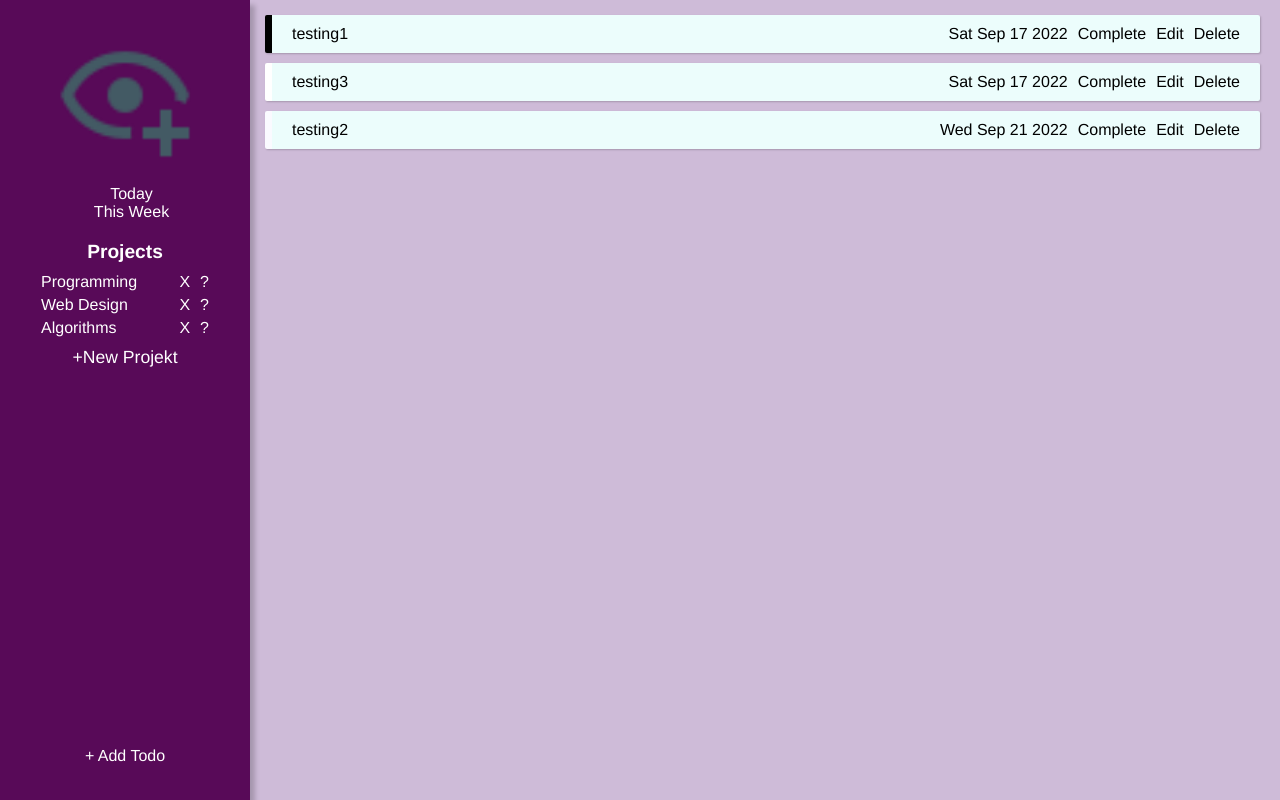
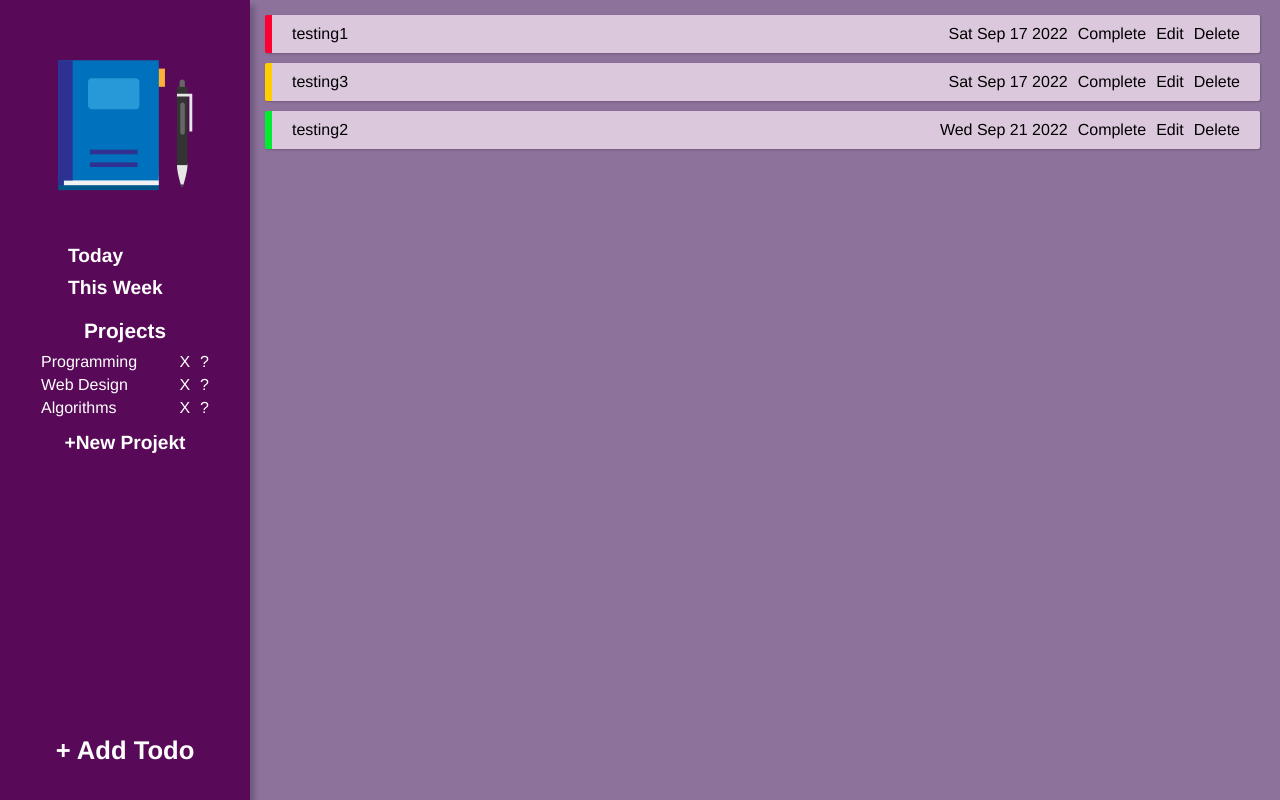
Before and after one commit to limaxophobiac/odintodo, a website built with webpack: page dist/index.html in a window 1280 px wide. Built offline with nearby package versions, Linux system fonts and the light colour scheme.

Commit message:
prettier

```diff
--- a/src/style.css
+++ b/src/style.css
@@ -4,15 +4,16 @@
     --headerTextColor: white;
     --sidebarColor: rgb(88, 10, 88);
     --sidebarTextColor: white;
-    --containerBackground: rgb(206, 187, 216);
+    --containerBackground: rgb(141, 114, 156);
+    --popupBackground: rgb(206, 187, 216);
 
-    --doBoxColor: rgb(236, 253, 252);
-    --doBoxHoverColor: rgb(200, 200, 210);
+    --doBoxColor: rgb(220, 200, 220);
+    --doBoxHoverColor: rgb(255, 235, 255);
     --doBoxTextColor: black;
 
-    --highPriority: black;
-    --midPriority: rgb(255, 255, 255);
-    --lowPriority: rgb(250, 250, 255);
+    --highPriority: rgb(255, 0, 50);
+    --midPriority: rgb(255, 205, 0);
+    --lowPriority: rgb(0, 235, 50);
 }
 
 * {
@@ -41,14 +42,16 @@ button {
 }
 
 #addToDo{
+    font-size: 1.6rem;
     margin-top: auto;
     margin-bottom: 10px;
+    font-weight: bold;
 }
 
 #topcontainer{
     display: grid;
     grid-template-columns: 250px minmax(660px, 4fr);
-    grid-template-rows: 175px 1fr;
+    grid-template-rows: 1fr;
     min-height: 100vh;
     gap: 0px;
 }
@@ -57,26 +60,16 @@ button {
 #logoContainer{
     background-color: var(--sidebarColor);
     color: var(--sidebarTextColor);
-    grid-column: 1/ 2;
-    grid-row: 1/ 2;
+
     display: flex;
     align-items: center;
     justify-content: center;
 }
 
 #leftSidebar img{
-   width: 70%;
+   width: 100%;
 }
 
-
-#hButton{
-    display: flex;
-    align-items: center;
-    justify-content: center;
-    grid-column: 2 / 4;
-    grid-row: 1 / 2;
-    color: var(--headerTextColor);
-}
 
 #taskcontainer{
     padding: 10px 5px;
@@ -135,6 +128,7 @@ button {
     display: flex;
     flex-direction: column;
     gap: 20px;
+    justify-content: space-between;
 }
 
 #leftSidebar button{
@@ -143,7 +137,7 @@ button {
 
 #projectHeader{
     font-weight: bold;
-    font-size: 1.2rem;
+    font-size: 1.3rem;
 }
 
 #projectList{
@@ -162,7 +156,9 @@ button {
 }
 
 #projectadder{
-    font-size: 1.1rem;
+    font-size: 1.2rem;
+    font-weight: bold;
+    margin-top: 5px;
 }
 
 .projectName{
@@ -186,7 +182,7 @@ button {
 }
 
 #popUpBox{
-    background-color: var(--containerBackground);
+    background-color: var( --popupBackground);
     color: var(--doBoxTextColor)
 }
 
@@ -204,10 +200,29 @@ button {
     cursor: pointer;
 }
 
+#timeselector{
+    display: flex;
+    flex-direction: column;
+    align-items: start;
+    gap: 10px;
+}
+
 label{
     cursor: pointer;
 }
 
-input[type="checkbox"]:checked + label::before{
-    content: '-';
+#leftSidebar label{
+    font-weight: bold;
+    margin-left: 22px;
+    font-size: 1.2rem;
+
 }
+
+input[type="checkbox"] + label{
+    padding-left: 8px;
+}
+
+input[type="checkbox"]:checked + label{
+    border-left: 3px solid var(--sidebarTextColor);
+    padding-left: 5px;
+}
```
Also changed, not shown: dist/Notebook_and_Pen_Flat_Icon_Vector.svg (added), dist/index.html.
